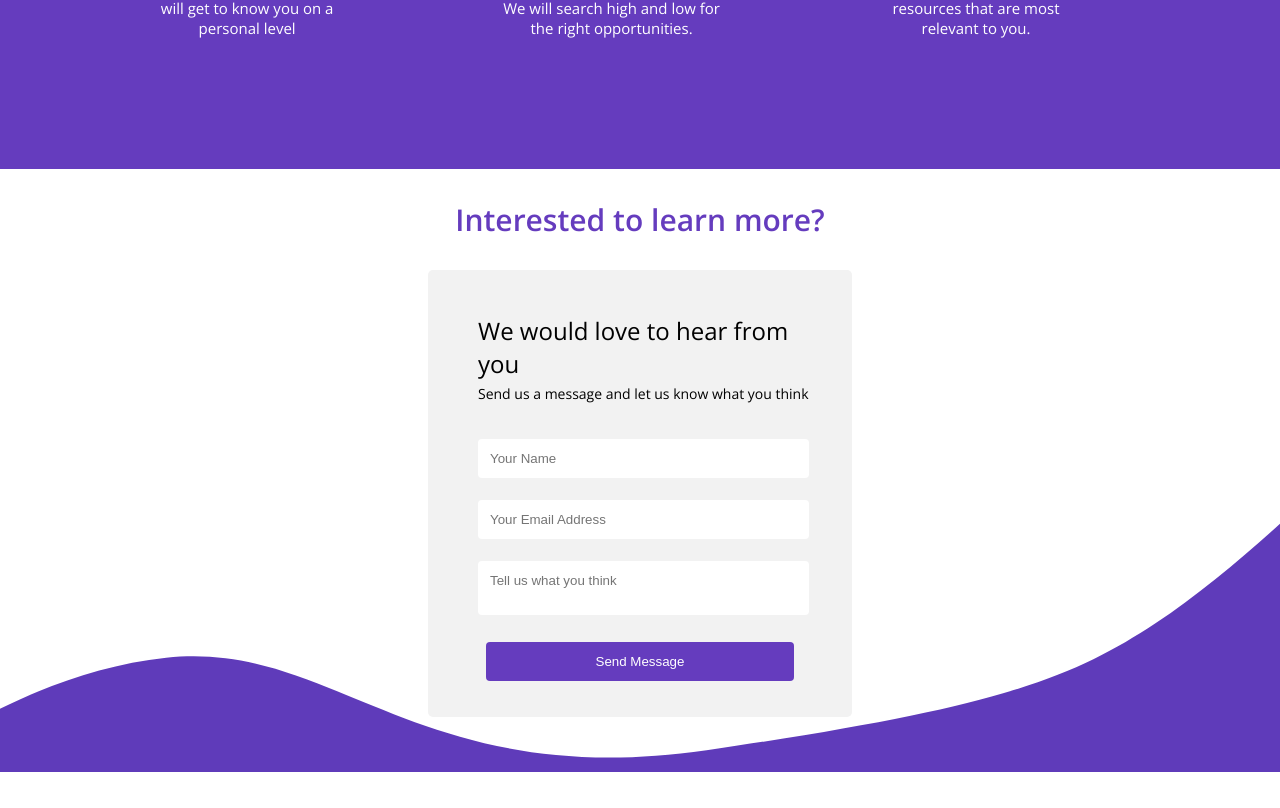
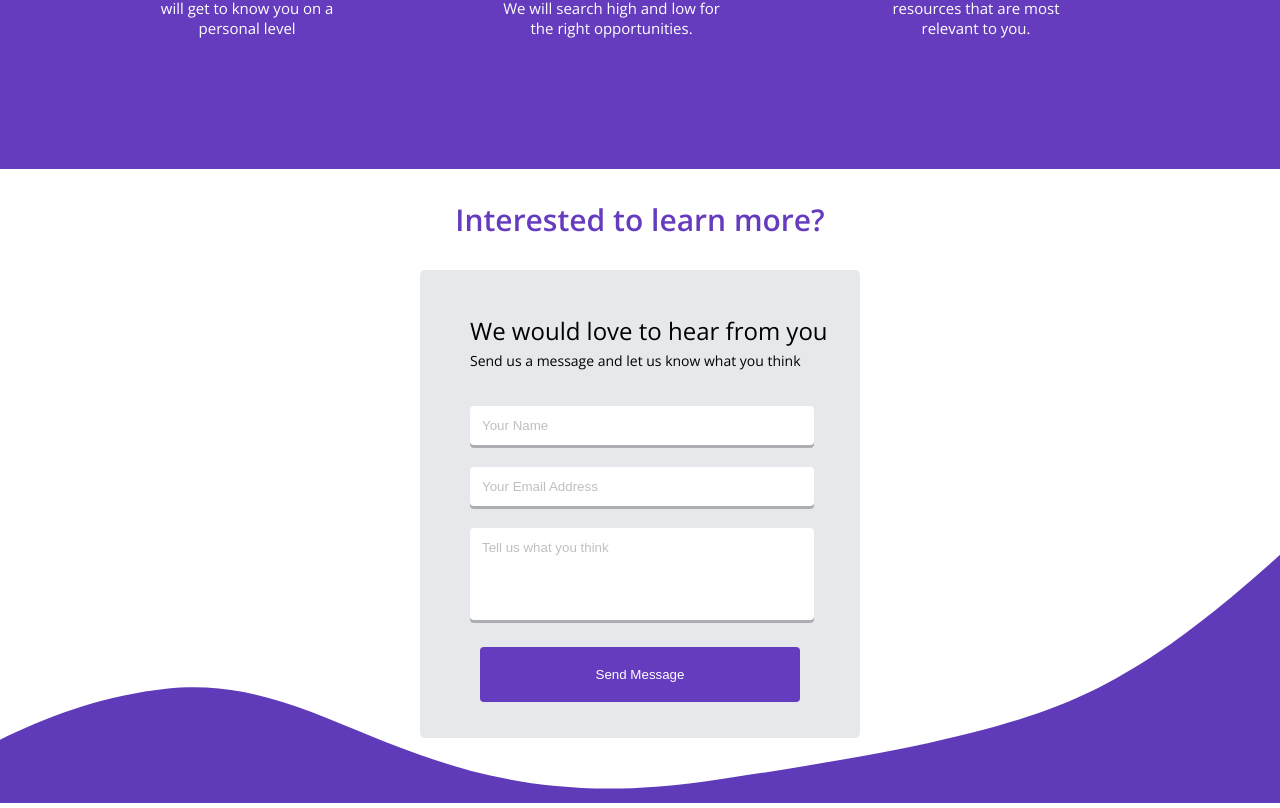
Before and after one commit to Diana-Rosado/diana-rosado.github.io, a React (Create React App) app: page / in a window 1280 px wide. Shown: the part 1342-2150 px from the top of the page. Before the commit the page ends 2119 px from the top, so only its background shows below. Built offline with nearby package versions, Linux system fonts and the light colour scheme.

Commit message:
Contact US

```diff
--- a/src/components/HomePage/contact/contactStyles.js
+++ b/src/components/HomePage/contact/contactStyles.js
@@ -1,11 +1,10 @@
 const contactStyleSheet = {
   contactus: {
     borderRadius: "5px",
-    backgroundColor: "#f2f2f2",
+    backgroundColor: "#E6E8EC",
     padding: "20px",
-    width: "30%",
+    width: "400px",
     margin: "0 auto",
-    marginBottom: "150px",
 
     "& input, textarea": {
       width: "80%" /* Full width */,
@@ -15,15 +14,24 @@ const contactStyleSheet = {
       margin: "6px 1px 16px 30px",
       resize: "none",
       fontFamily: "Sans-Serif",
+      boxShadow: "0px 3px rgb(0,0,0,0.25)",
+      "&::placeholder": {
+        color: "#BFBFBF",
+      },
+    },
+    "& textarea": {
+      paddingBottom: "50px",
     },
     "& input[type=submit]": {
       backgroundColor: "#653CBE",
       color: "white",
-      padding: "12px 20px",
+      padding: "20px 20px",
       border: "none",
       borderRadius: "4px",
       cursor: "pointer",
       marginLeft: "10%",
+      boxShadow: "none",
+      width: "80%" /* Full width */,
     },
     "& input[type=submit]:hover": {
       backgroundColor: "#5A39AE",
@@ -50,7 +58,7 @@ const contactStyleSheet = {
     margin: "0px 0px 30px 30px ",
   },
   vector2: {
-    marginTop: "-390px",
+    marginTop: "-230px",
     "& img": {
       width: "100%",
     },
```
Also changed, not shown: src/components/HomePage/howitworks/magnify.svg.
